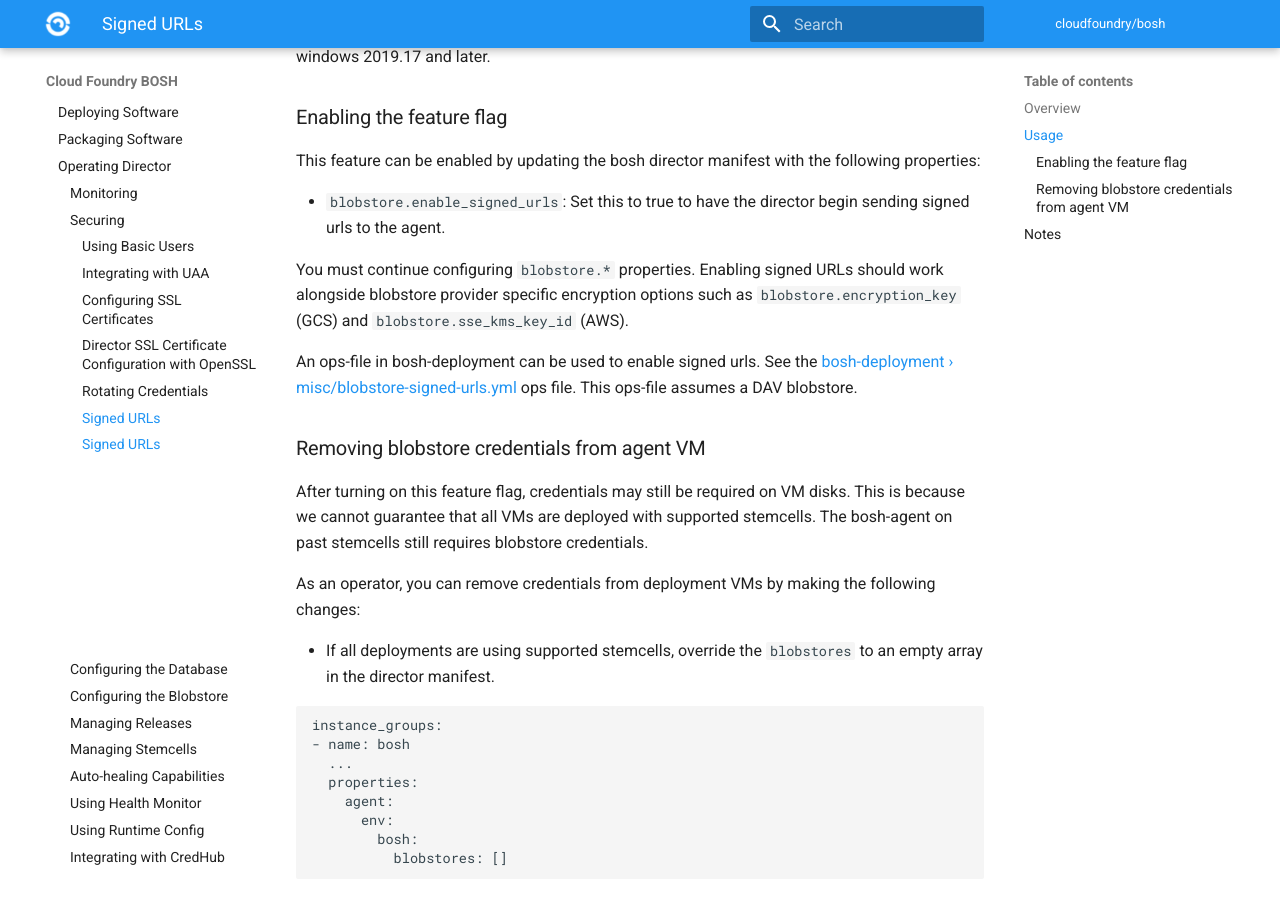
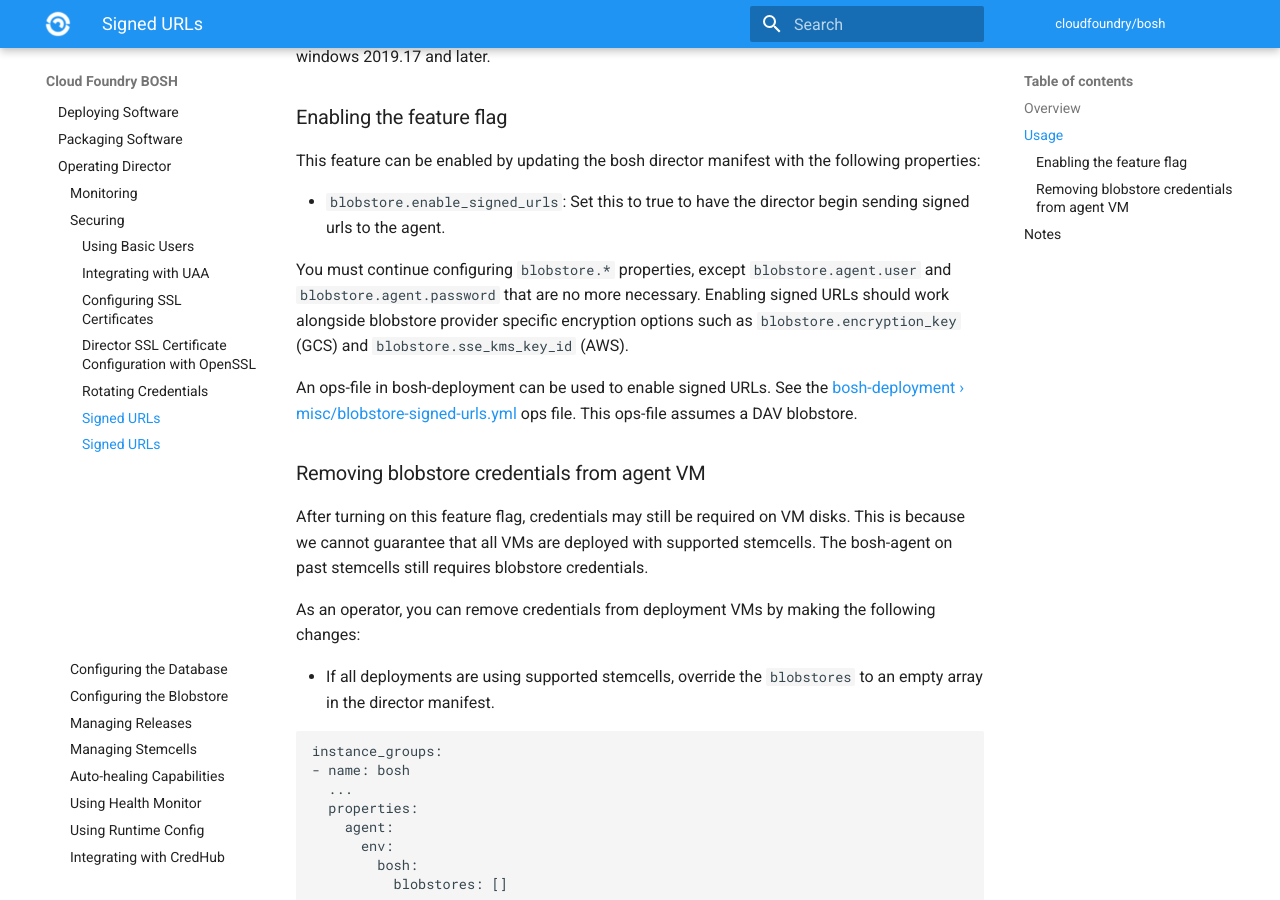
Before and after one commit to cloudfoundry/docs-bosh, an MkDocs documentation site: the page built from content/director-blobstore-signed-urls.md, in a window 1280 px wide and 900 px high, scrolled down 572 px. Built offline with MkDocs 1.6.1 and Material for MkDocs 9.7.7, drawn with Linux system fonts in a browser that asks for light colours; old or Windows-style settings are respelled for this version of MkDocs.

Commit message:
Adjust text about 'blobstore.agent.{user,password}' properties

```diff
--- a/content/director-blobstore-signed-urls.md
+++ b/content/director-blobstore-signed-urls.md
@@ -20,11 +20,13 @@ following properties:
 * `blobstore.enable_signed_urls`: Set this to true to have the director begin
   sending signed urls to the agent.
 
-You must continue configuring `blobstore.*` properties. Enabling signed URLs
-should work alongside blobstore provider specific encryption options such as
-`blobstore.encryption_key` (GCS) and `blobstore.sse_kms_key_id` (AWS).
+You must continue configuring `blobstore.*` properties, except
+`blobstore.agent.user` and `blobstore.agent.password` that are no more
+necessary. Enabling signed URLs should work alongside blobstore provider
+specific encryption options such as `blobstore.encryption_key` (GCS) and
+`blobstore.sse_kms_key_id` (AWS).
 
-An ops-file in bosh-deployment can be used to enable signed urls.
+An ops-file in bosh-deployment can be used to enable signed URLs.
 See the [bosh-deployment › misc/blobstore-signed-urls.yml](https://github.com/cloudfoundry/bosh-deployment/blob/master/misc/blobstore-signed-urls.yml)
 ops file.
 This ops-file assumes a DAV blobstore.
```
